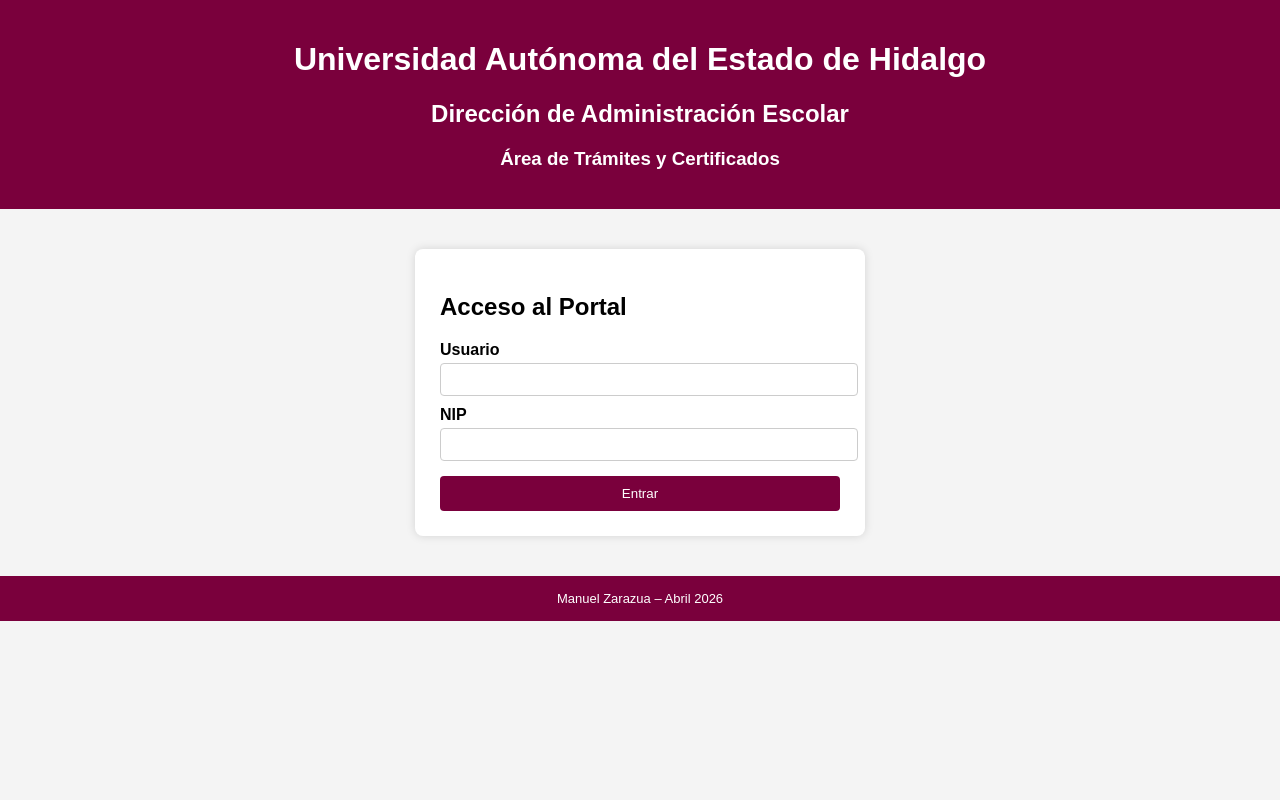
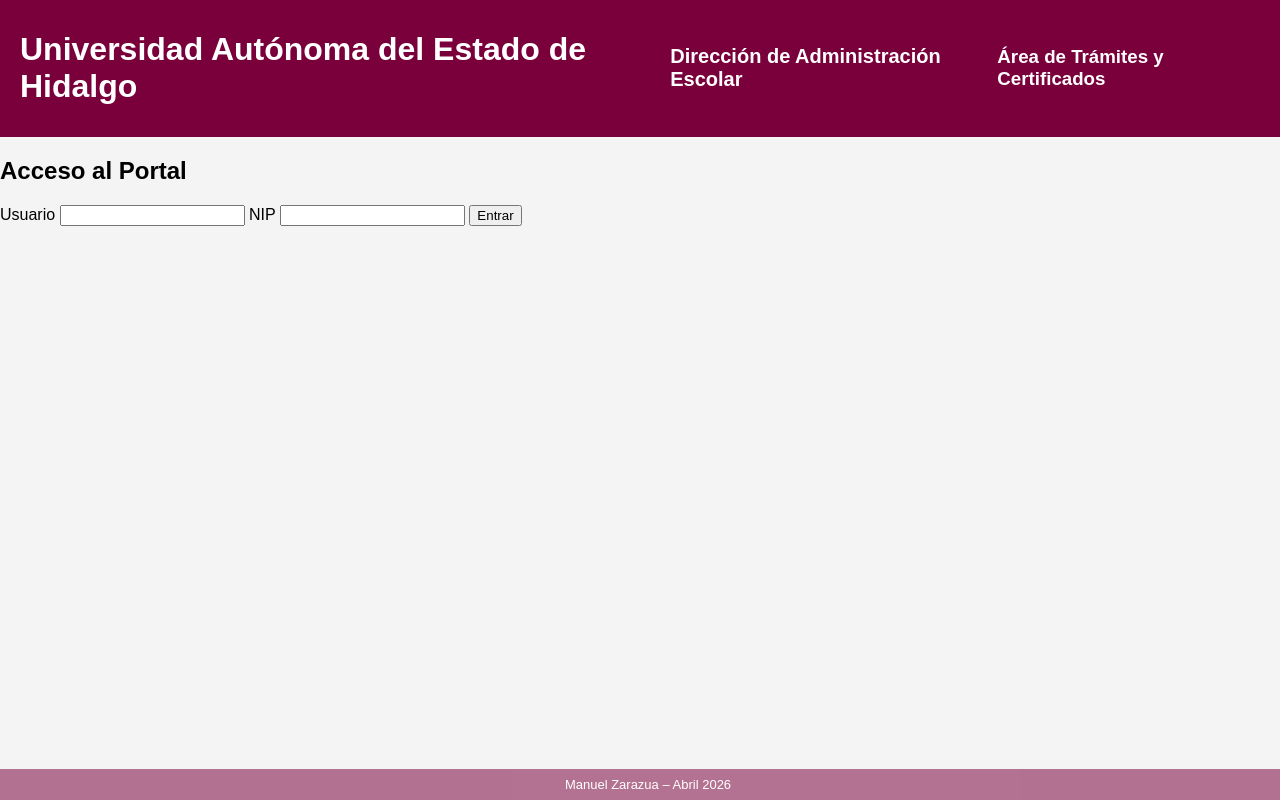
Before and after one commit to zarazuavargasjm-crypto/portalreportes, a website: page index.html in a window 1280 px wide. Drawn offline with Linux system fonts and the light colour scheme.

Commit message:
Update style.css

```diff
--- a/static/style.css
+++ b/static/style.css
@@ -1,4 +1,4 @@
-/* ======== ESTILOS GENERALES ======== */
+/* ======== GENERALES ======== */
 body {
     font-family: Arial, sans-serif;
     margin: 0;
@@ -10,63 +10,40 @@
 .header-uaeh {
     background: #7a003c;
     color: white;
-    padding: 20px;
-    text-align: center;
+    padding: 10px 20px;
+    display: flex;
+    justify-content: space-between;
+    align-items: center;
 }
 
-/* ======== LOGIN ======== */
-.login-container {
-    max-width: 400px;
-    margin: 40px auto;
-    background: white;
-    padding: 25px;
-    border-radius: 8px;
-    box-shadow: 0 0 10px #0002;
+.header-uaeh h2 {
+    margin: 0;
+    font-size: 20px;
 }
 
-.login-container label {
-    display: block;
-    margin-top: 10px;
-    font-weight: bold;
-}
-
-.login-container input {
-    width: 100%;
-    padding: 8px;
-    margin-top: 4px;
-    border: 1px solid #ccc;
-    border-radius: 4px;
-}
-
-.login-container button {
-    margin-top: 15px;
-    width: 100%;
-    padding: 10px;
-    background: #7a003c;
+/* ======== BOTÓN CERRAR SESIÓN ======== */
+#logout {
+    background: #ffffff33;
     color: white;
-    border: none;
+    border: 1px solid white;
+    padding: 6px 12px;
     border-radius: 4px;
     cursor: pointer;
 }
-
-.login-container button:hover {
-    background: #5c002d;
+#logout:hover {
+    background: #ffffff55;
 }
 
-.error {
-    color: red;
-    text-align: center;
-}
-
-/* ======== TABLAS ======== */
-#busqueda {
-    width: 300px;
+/* ======== BUSCADOR ======== */
+#busqueda, #filtroEscuela {
+    width: 250px;
     padding: 8px;
-    margin: 20px;
+    margin: 15px;
     border: 1px solid #aaa;
     border-radius: 4px;
 }
 
+/* ======== TABLAS ======== */
 table {
     width: 95%;
     margin: 0 auto;
@@ -77,22 +54,43 @@
 th {
     background: #7a003c;
     color: white;
-    padding: 8px;
-    font-size: 13px;
+    padding: 6px;
+    font-size: 12px;
+    cursor: pointer;
 }
 
 td {
     border: 1px solid #ccc;
-    padding: 6px;
+    padding: 5px;
     font-size: 12px;
+}
+
+/* ======== PAGINACIÓN ======== */
+#paginacion {
+    text-align: center;
+    margin: 20px;
+}
+
+.pag-btn {
+    padding: 6px 12px;
+    margin: 3px;
+    border: 1px solid #7a003c;
+    background: white;
+    cursor: pointer;
+}
+.pag-btn:hover {
+    background: #7a003c;
+    color: white;
 }
 
 /* ======== PIE DE PÁGINA ======== */
 footer {
-    margin-top: 40px;
+    position: fixed;
+    bottom: 0;
+    width: 100%;
+    background: #7a003c88;
+    color: white;
     text-align: center;
-    padding: 15px;
-    background: #7a003c;
-    color: white;
+    padding: 8px;
     font-size: 13px;
 }
```
